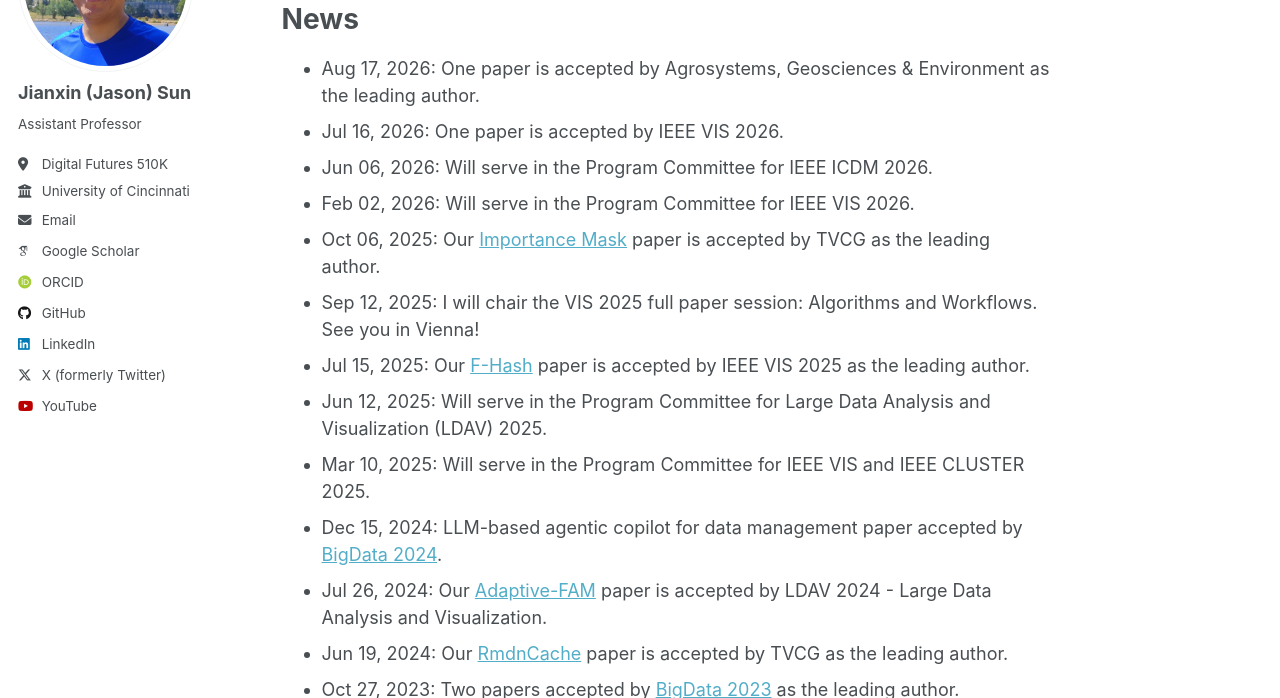
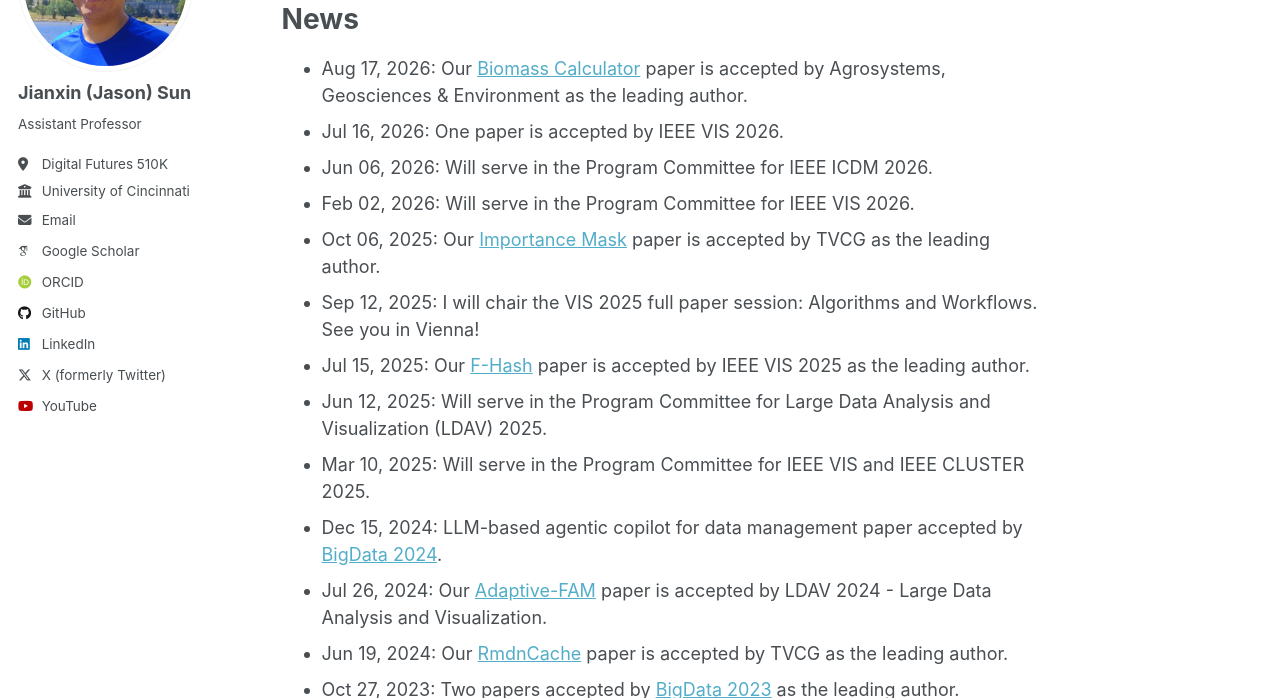
Before and after one commit to sunjianxin/sunjianxin.github.io, a Jekyll site: the page built from _pages/about.md, in a window 1280 px wide and 900 px high, scrolled down 855 px, cut to the strip 202-900 px from the top of the window. Built offline with Jekyll 4.4.1, drawn with Linux system fonts in a browser that asks for light colours; some web fonts are replaced.

Commit message:
Update about.md

```diff
--- a/_pages/about.md
+++ b/_pages/about.md
@@ -22,7 +22,7 @@ Want to know more about me? Please talk to my "digital twin":-)
 
 News
 ======
-- Aug 17, 2026: One paper is accepted by Agrosystems, Geosciences & Environment as the leading author.
+- Aug 17, 2026: Our [Biomass Calculator](https://www.proquest.com/openview/29b1054aa43a141eae1cdd27ee0b1f5e/1?pq-origsite=gscholar&cbl=5066180) paper is accepted by Agrosystems, Geosciences & Environment as the leading author.
 - Jul 16, 2026: One paper is accepted by IEEE VIS 2026.
 - Jun 06, 2026: Will serve in the Program Committee for IEEE ICDM 2026.
 - Feb 02, 2026: Will serve in the Program Committee for IEEE VIS 2026.
```
